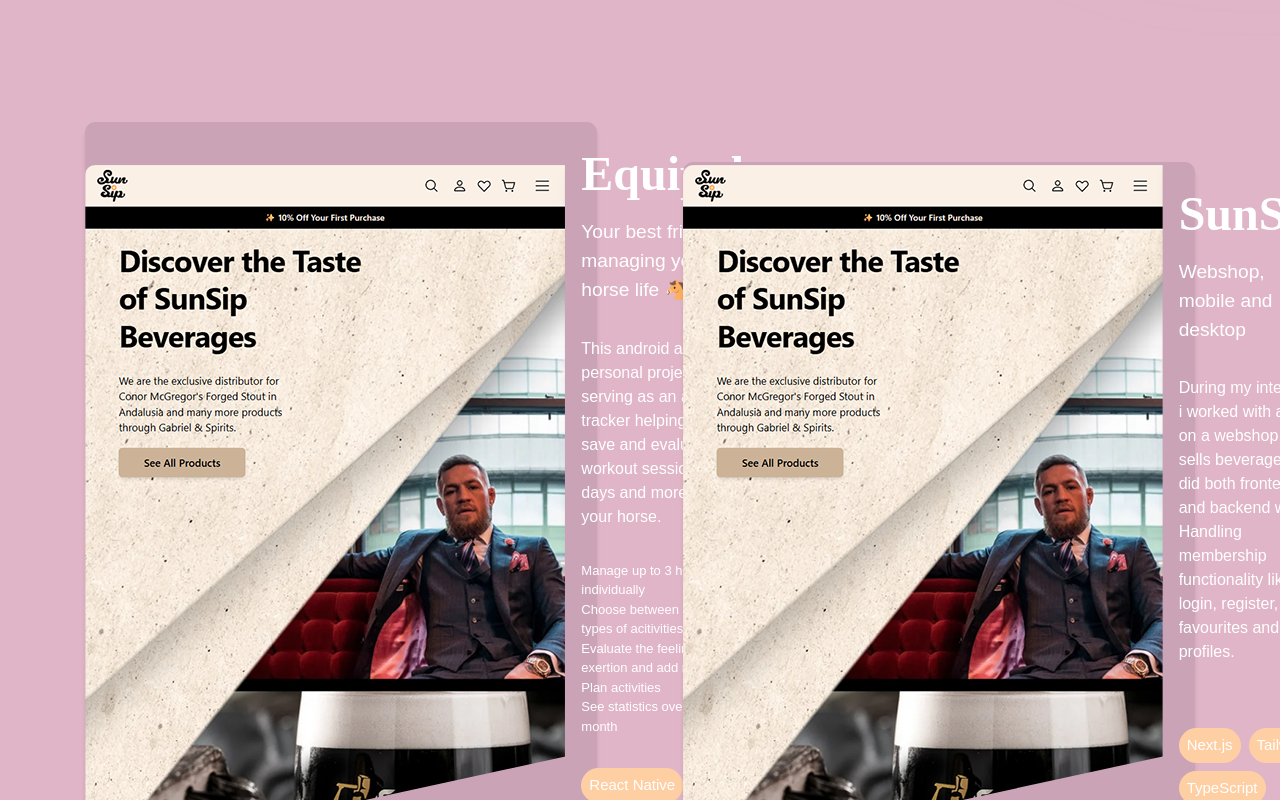
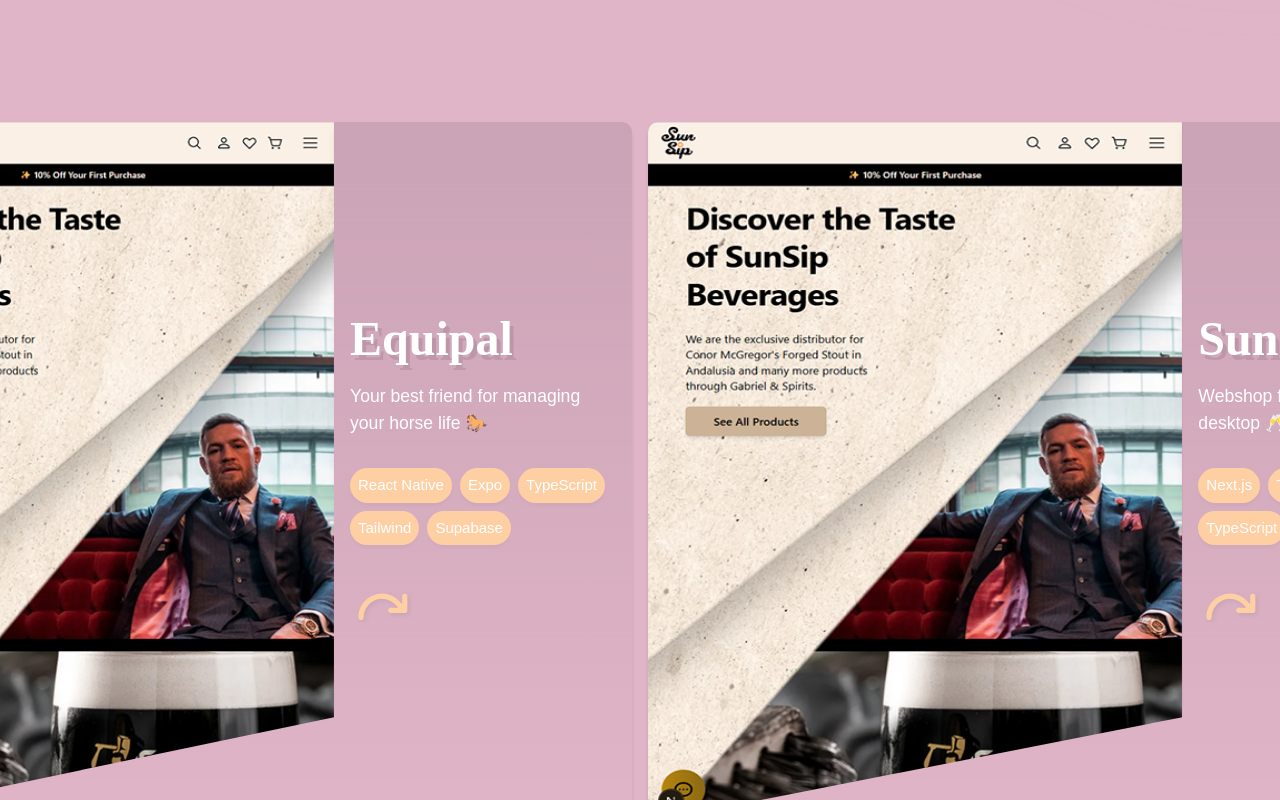
Before and after one commit to annaisakson/portfolio, a React (Vite) app: page / in a window 1280 px wide. Shown: the part 1620-2420 px from the top of the page. Built offline with nearby package versions, Linux system fonts and the light colour scheme; a web font is replaced by a local one.

Commit message:
design on cards

```diff
--- a/src/CSS/BigProjectCard.module.css
+++ b/src/CSS/BigProjectCard.module.css
@@ -1,16 +1,49 @@
 @import "./vars.css";
 
 .container {
+  position: relative;
+  width: 800px;
+  height: 700px;
+  cursor: pointer;
+  perspective: 1000px;
+}
+
+.container:hover {
+  opacity: 0.9;
+}
+
+.flipWrapper {
+  position: relative;
+  width: 100%;
+  height: 100%;
+  transform-style: preserve-3d;
+  transition: transform 0.8s;
+}
+
+.flipWrapper.flipped {
+  transform: rotateY(180deg);
+}
+
+.cardFront,
+.cardBack {
+  width: 100%;
+  height: 100%;
+  position: absolute;
   display: flex;
   flex-direction: row;
   align-items: center;
   justify-content: space-evenly;
   border-radius: 4px;
-  background-color: var(--color-dark);
+  background: linear-gradient(180deg, #caa3b6 0%, #19376d00 100%);
   box-shadow: 0 5px 4px 0 rgba(0, 0, 0, 0.1);
   border-radius: 10px;
-  width: 40%;
-  height: 60%;
+  backface-visibility: hidden;
+  transition: transform 0.8s;
+}
+
+.cardBack {
+  transform: rotateY(180deg);
+  background: var(--color-secondary);
 }
 
 .img {
@@ -19,12 +52,13 @@
   border-radius: 10px 0 0 10px;
   position: relative;
   clip-path: polygon(0 0, 100% 0, 100% 85%, 0 100%);
+  box-shadow: 5px 5px 4px 5px rgba(0, 0, 0, 0.1);
 }
 
 .content {
   display: flex;
   flex-direction: column;
-  justify-content: space-between;
+  justify-content: center;
   padding: 1rem;
   height: 90%;
   gap: 2rem;
@@ -35,10 +69,12 @@
   font-weight: bold;
   margin-bottom: 0.5rem;
   font-family: var(--font-headings);
+  text-shadow: 4px 5px rgba(0, 0, 0, 0.1);
 }
 
 .subheading {
-  font-size: 1.2rem;
+  font-size: 1.1rem;
+  font-family: Arial, Helvetica, sans-serif;
   font-weight: light;
 }
 
@@ -56,10 +92,56 @@
   background-color: var(--color-secondary);
   padding: 6px 8px;
   width: fit-content;
+  box-shadow: 0 3px 3px 0 rgba(0, 0, 0, 0.028);
+}
+
+.arrow {
+  font-size: 4em;
+  padding-bottom: 8px;
+  color: var(--color-secondary);
+  filter: drop-shadow(2px 2px 2px var(--color-dark));
+}
+
+.logo {
+  width: 87px;
+  align-self: center;
+}
+
+.description {
+  font-size: 1em;
+  color: black;
+  font-weight: lighter;
+  line-height: 1.2;
 }
 
 .listItem {
-  font-size: 13px;
+  font-size: 15px;
+  color: rgb(73, 73, 73);
   list-style-position: inside;
   font-weight: lighter;
 }
+
+.list li {
+  padding: 10px 15px;
+  border-radius: 3px;
+  margin: 2px;
+}
+
+.list li:nth-child(1) {
+  background: hsl(47, 82%, 81%);
+}
+.list li:nth-child(2) {
+  background: hsl(47, 82%, 81%, 0.9);
+}
+.list li:nth-child(3) {
+  background: hsl(47, 82%, 81%, 0.8);
+}
+.list li:nth-child(4) {
+  background: hsl(47, 82%, 81%, 0.7);
+}
+.list li:nth-child(5) {
+  background: hsl(47, 82%, 81%, 0.6);
+}
+.list li:nth-child(6) {
+  background: hsl(47, 82%, 81%, 0.5);
+}
--- a/src/CSS/BigProjects.module.css
+++ b/src/CSS/BigProjects.module.css
@@ -15,4 +15,5 @@
   align-items: center;
   justify-content: space-evenly;
   margin-top: 100px;
+  gap: 1rem;
 }
--- a/src/components/BigProjectCard.jsx
+++ b/src/components/BigProjectCard.jsx
@@ -1,12 +1,23 @@
+import { useState } from "react";
 import styles from "../CSS/BigProjectCard.module.css";
 import { getImageUrl } from "../utils";
+import { PiArrowArcRightBold } from "react-icons/pi";
 
 export const BigProjectCard = ({
-  project: { title, subheading, imageSrc, description, list, skills },
+  project: { title, subheading, imageSrc, description, list, skills, logo },
 }) => {
+  const [isFlipped, setIsFlipped] = useState(false);
+
   return (
     <>
-      <section className={styles.container}>
+      <section
+        className={styles.container}
+        onClick={() => setIsFlipped(!isFlipped)}
+      >
+        <div
+          className={`${styles.flipWrapper} ${isFlipped ? styles.flipped : ""}`}
+        >
+          <div className={styles.cardFront}>
             <img
               src={getImageUrl(imageSrc)}
               alt={`Image of ${title}`}
@@ -17,25 +28,39 @@
                 <h2 className={styles.title}>{title}</h2>
                 <p className={styles.subheading}>{subheading}</p>
               </div>
-          <p className={styles.description}>{description}</p>
-          <ul className={styles.list}>
-            {list.map((item, id) => {
-              return (
-                <li key={id} item={item} className={styles.listItem}>
-                  {item}
-                </li>
-              );
-            })}
-          </ul>
               <ul className={styles.skillsList}>
-            {skills.map((skill, id) => {
-              return (
+                {skills.map((skill, id) => (
                   <li key={id} className={styles.skill}>
                     {skill}
                   </li>
-              );
-            })}
+                ))}
+              </ul>{" "}
+              <PiArrowArcRightBold className={styles.arrow} />
+            </div>
+          </div>
+
+          <div className={styles.cardBack}>
+            <img
+              src={getImageUrl(imageSrc)}
+              alt={`Image of ${title}`}
+              className={styles.img}
+            />
+            <div className={styles.content}>
+              <img
+                src={getImageUrl(logo)}
+                alt={`Image of ${title}`}
+                className={styles.logo}
+              />
+              <p className={styles.description}>{description}</p>
+              <ul className={styles.list}>
+                {list.map((item, id) => (
+                  <li key={id} className={styles.listItem}>
+                    {item}
+                  </li>
+                ))}
               </ul>
+            </div>
+          </div>
         </div>
       </section>
     </>
--- a/src/data/bigProjects.json
+++ b/src/data/bigProjects.json
@@ -1,26 +1,35 @@
 [
   {
     "title": "Equipal",
-    "subheading": "Your best friend for managing your horse life 🐴",
+    "subheading": "Your best friend for managing your horse life 🐎",
     "imageSrc": "projects/sunsipstor.png",
-    "description": "This android app is my personal project, serving as an activity tracker helping you to save and evaluate workout sessions, rest days and more for your horse.",
+    "description": "This android app is my personal project, serving as an activity tracker helping you to save and evaluate workout sessions, rest days and more for your horse. Some functionality includes:",
     "list": [
-      "Manage up to 3 horses individually",
-      "Choose between several types of acitivities",
-      "Evaluate the feeling, exertion and add notes",
-      "Plan activities",
-      "See statistics over the past month"
+      "🐴 Manage up to 3 horses individually",
+      "🏇 Choose between several types of acitivities",
+      "📝 Evaluate the feeling, exertion and add notes",
+      "📆 Plan activities ",
+      "📊 See statistics over the past month "
     ],
     "skills": ["React Native", "Expo", "TypeScript", "Tailwind", "Supabase"],
-    "site": "https://sunsip.es"
+    "site": "https://sunsip.es",
+    "logo": "projects/SunSip-logo.png"
   },
   {
     "title": "SunSip",
-    "subheading": "Webshop, mobile and desktop",
+    "subheading": "Webshop for mobile and desktop 🥂",
     "imageSrc": "projects/sunsipstor.png",
-    "description": "During my internship i worked with a team on a webshop that sells beverages. I did both frontend and backend work. Handling membership functionality like login, register, favourites and user profiles. ",
-    "list": [],
+    "description": "During my internship i worked with a team on a webshop that sells beverages. I worked both in the frontend and backend. Some of my tasks included:",
+    "list": [
+      "⚙️ Handling membership functionality like login, register, favourites and user profiles",
+      "🍹 Product pages with items fetched from the CMS",
+      "📱 Designing product cards",
+      "🛍 Animated banner showing different messages",
+      "🔒 reCaptcha",
+      "🪄 Responsive design"
+    ],
     "skills": ["Next.js", "Tailwind", "TypeScript", "Wix Headless"],
-    "site": "https://sunsip.es"
+    "site": "https://sunsip.es",
+    "logo": "projects/SunSip-logo.png"
   }
 ]
```
Also changed, not shown: src/assets/projects/SunSip-logo.png (added). Lines whose indentation alone changed are shown as unchanged.
